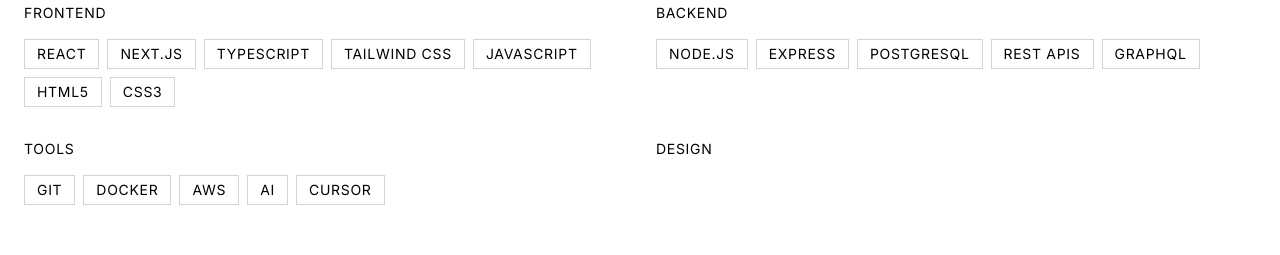
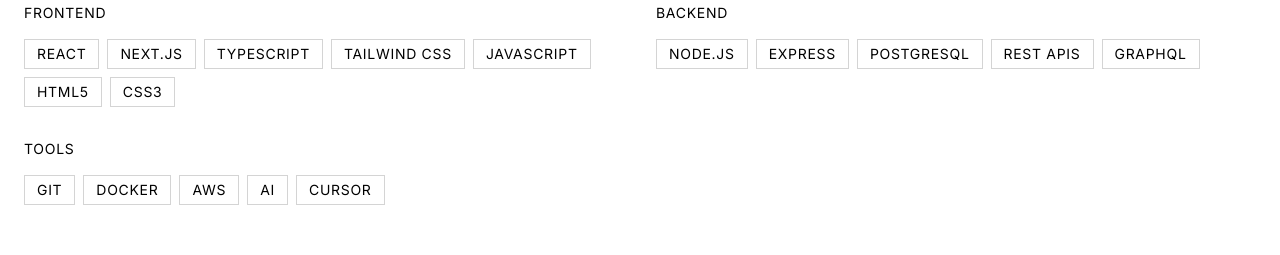
Before and after one commit to MumbisDev/mumbisdev.github.io, a Next.js app: page /about in a window 1280 px wide. Shown: the part 1140-1395 px from the top of the page. Built offline with nearby package versions, Linux system fonts and the light colour scheme.

Commit message:
removed unneccessary headers

```diff
--- a/app/about/page.tsx
+++ b/app/about/page.tsx
@@ -10,7 +10,6 @@
     frontend: skills.filter((s) => s.category === 'frontend'),
     backend: skills.filter((s) => s.category === 'backend'),
     tools: skills.filter((s) => s.category === 'tools'),
-    design: skills.filter((s) => s.category === 'design'),
   };
 
   return (
--- a/lib/data.ts
+++ b/lib/data.ts
@@ -127,7 +127,7 @@
   bio: 'After completing App Academy\'s coding bootcamp, I\'ve been passionate about learning to code and building modern web applications. I leverage Cursor and AI tools to create efficient and high-quality applications that solve real-world problems.',
   email: 'zillcrumpton@gmail.com',
   location: 'Danville, VA',
-  resumeUrl: '/Zildjian_Crumpton_Resume.pdf',
+  resumeUrl: '/Zildjian_Crumpton.pdf',
   socialLinks: {
     github: 'https://github.com/MumbisDev',
     linkedin: 'https://linkedin.com/in/oliver-crumpton',
```
Also changed, not shown: 2 other files (tests, documents, lock files or other folders).
